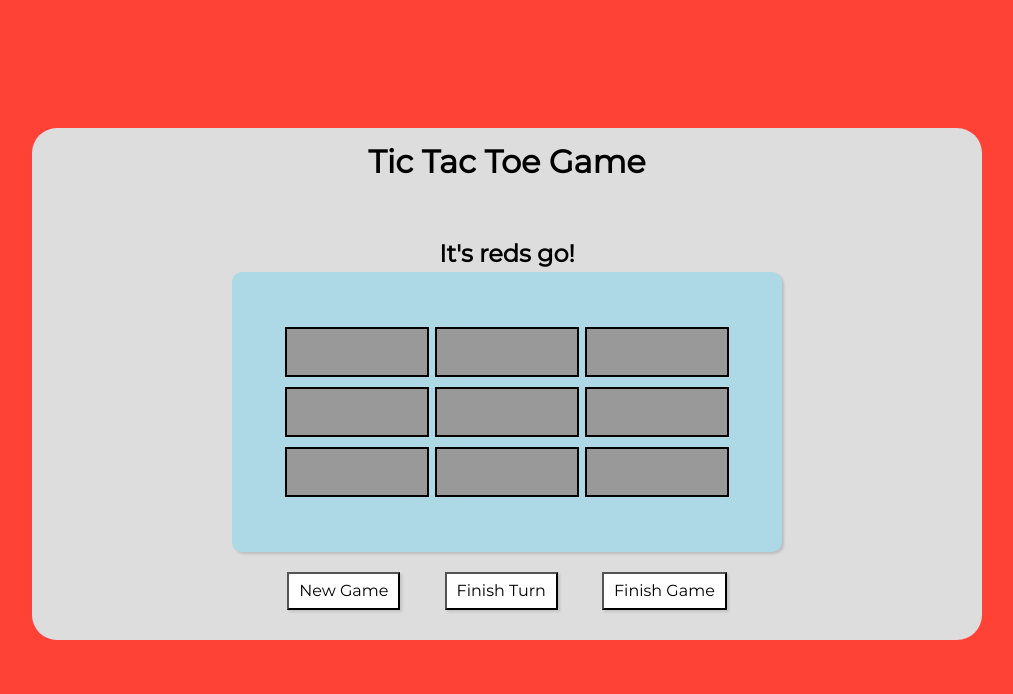
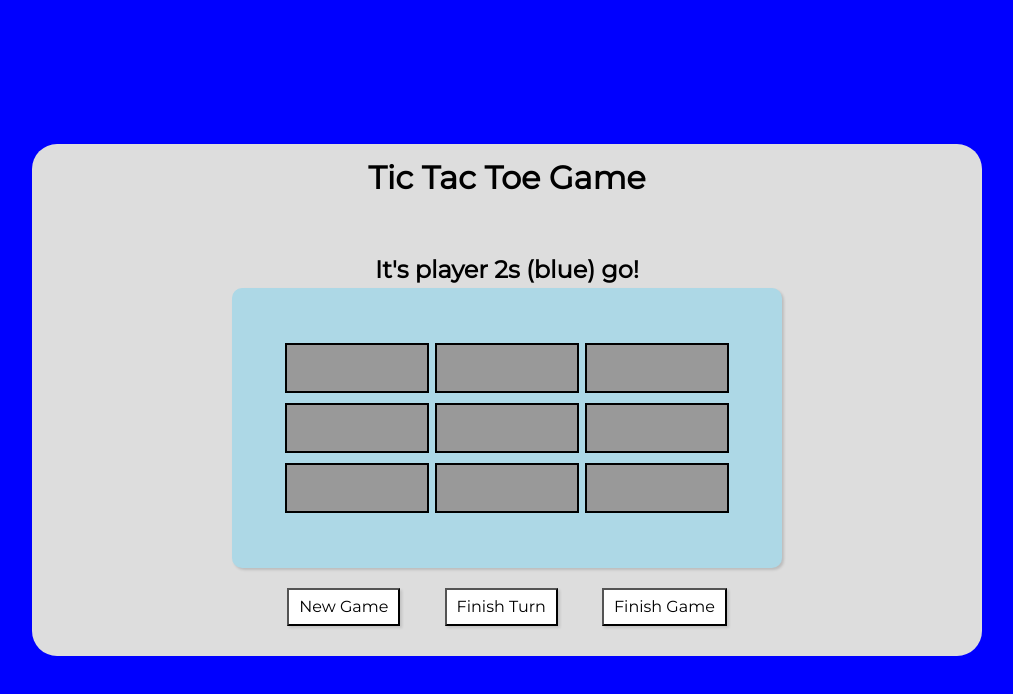
Before and after one commit to tomal02/tic-tac-js, a plain HTML site: page index.html in a window 1280 px wide. Both pictures are taken after a click on the button "Finish Turn". Shown: the whole page, without its empty margins (133-1146 px from the left). Drawn offline with Linux system fonts and the light colour scheme.

Commit message:
adds turn taking

```diff
--- a/index.html
+++ b/index.html
@@ -16,12 +16,12 @@
     />
   </head>
   <body>
-    <div class="main">
+    <div class="main player1">
       <div class="game-container">
         <div class="game-header-container">
           <h1 class="game-header">Tic Tac Toe Game</h1>
         </div>
-        <h2 class="turn-header">It's reds go!</h2>
+        <h2 class="turn-header">It's player 1s (red) go!</h2>
         <div class="grid">
           <div class="cell" onclick="cellClicked(0)"></div>
           <div class="cell" onclick="cellClicked(1)"></div>
--- a/index.js
+++ b/index.js
@@ -1,3 +1,21 @@
+/*
+0 = Player 1
+1 = Player 2
+*/
+let turn = 'player1'
+
+const game = {
+  winningState: [
+    //Rows
+    ['X', 'X', 'X'],
+    ['O', 'O', 'O'],
+
+    //Columns
+    ['O', 'O', 'O'],
+    ['O', 'O', 'O'],
+  ]
+}
+
 document.addEventListener('DOMContentLoaded', () => {
   newGame();
 });
@@ -23,6 +41,28 @@ const cellClicked = (cellNumber) => {
   }
 };
 
-const finishTurn = () => {};
+const swapTurn = () => {
+  if(turn === 'player1'){
+    turn = 'player2'
+  }else{
+    turn = 'player1'
+  }
+}
+
+const finishTurn = () => {
+  swapTurn();
+  let main = document.getElementsByClassName('main')[0];
+  let turnHeader = document.getElementsByClassName('turn-header')[0]
+  console.log("🚀 ~ file: index.js:47 ~ finishTurn ~ main:", main)
+  if(turn === 'player1'){
+    main.classList.add('player1')
+    main.classList.remove('player2')
+    turnHeader.innerText = "It's player 1s (red) go!"
+  }else{
+    main.classList.add('player2')
+    main.classList.remove('player1')
+    turnHeader.innerText = "It's player 2s (blue) go!"
+  }
+};
 
 const finishGame = () => {};
--- a/styles.scss
+++ b/styles.scss
@@ -70,14 +70,21 @@ h6 {
 
 body {
   font-family: 'Montserrat', sans-serif;
+}
+
+.player1 {
   background-color: #ff4136;
+}
+
+.player2 {
+  background-color: blue;
 }
 
 .main {
   display: flex;
   justify-content: center;
   align-items: center;
-  min-height: 96vh;
+  min-height: 100vh;
 }
 
 .game-container {
```
Also changed, not shown: styles.css.
